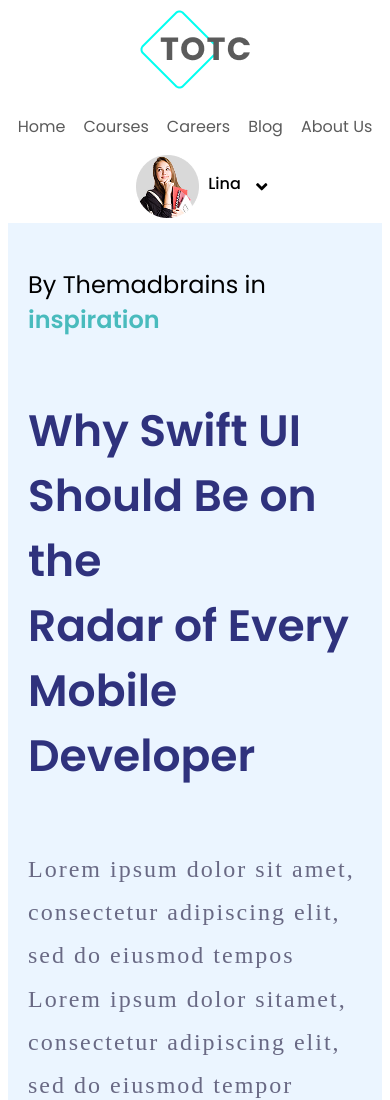
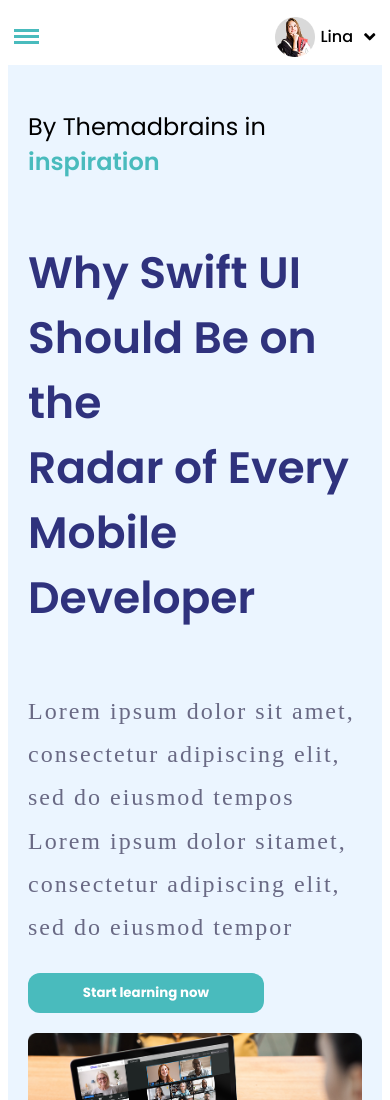
Before and after one commit to nadezhdaverkhovykh/TOTC-PLATFORM, a website built with Vite: page index.html in a window 390 px wide. Shown: the top 1100 px of the page. Built offline with nearby package versions, Linux system fonts and the light colour scheme.

Commit message:
Добавление бургер меню

```diff
--- a/index.html
+++ b/index.html
@@ -14,7 +14,9 @@
     <link rel="preconnect" href="https://fonts.gstatic.com" crossorigin />
     <meta name="viewport" content="width=device-width, initial-scale=1.0" />
     <title>TOTC PLATFORM</title>
+
     <link rel="stylesheet" href="./src/assets/style.css" />
+    <script defer src="./index.js"></script>
   </head>
   <body>
     <header class="header">
@@ -48,6 +50,40 @@
             </div>
           </div>
         </nav>
+        <!-- //mobile version -->
+        <div class="header__mobile">
+          <div class="header__mobileWrapper">
+            <button class="burger">
+              <span></span>
+              <span></span>
+              <span></span>
+            </button>
+            <div class="user">
+              <img
+                class="user__picture"
+                src="./src/assets/images/header/profile-picture.png"
+                alt="Фотография профиля"
+              />
+              <p class="user__name">Lina</p>
+              <button type="button" class="user__button">
+                <span>
+                  <img
+                    src="./src/assets/images/header/header-button.png"
+                    alt="Открыть дропдаун"
+                /></span>
+              </button>
+            </div>
+          </div>
+          <nav class="burgerMenu">
+            <ul>
+              <li><a href="#">Home</a></li>
+              <li><a href="#">Courses</a></li>
+              <li><a href="#">Careers</a></li>
+              <li><a href="#">Blog</a></li>
+              <li><a href="#">About Us</a></li>
+            </ul>
+          </nav>
+        </div>
       </div>
     </header>
     <main>
--- /dev/null
+++ b/index.js
@@ -0,0 +1,8 @@
+const burger = document.querySelector(".burger");
+const menu = document.querySelector(".burgerMenu");
+burger.addEventListener("click", (event) => {
+  menu.classList.toggle("active");
+  event.stopPropagation();
+});
+window.addEventListener("click", () => menu.classList.remove("active"));
+menu.addEventListener("click", (event) => event.stopPropagation());
--- a/src/assets/style.css
+++ b/src/assets/style.css
@@ -1,6 +1,9 @@
 .header .container {
   max-width: 1640px;
   margin: 0 auto;
+}
+.header .header__mobile {
+  display: none;
 }
 .header .nav {
   display: flex;
@@ -24,6 +27,7 @@
 .header .user {
   display: flex;
   justify-content: center;
+  align-items: center;
   gap: 18px;
   color: #5b5b5b;
   font-size: 22px;
@@ -73,21 +77,57 @@
   }
 }
 @media (max-width: 480px) {
-  .header .container {
-    padding-bottom: 5px;
+  .header .header__mobile {
+    display: block;
+  }
+  .header__mobileWrapper {
+    display: flex;
+    justify-content: space-between;
+  }
+  .header__mobileWrapper .user {
+    gap: 5px;
+    align-items: center;
+  }
+  .header__mobileWrapper .user__picture {
+    padding-left: 0px;
+    width: 60px;
+    height: 40px;
+  }
+  .header .burger {
+    display: flex;
+    flex-direction: column;
+    gap: 3px;
+    background: none;
+    border: none;
+    cursor: pointer;
+    justify-content: center;
+  }
+  .header .burger span {
+    width: 25px;
+    height: 3px;
+    background: #49bbbd;
+    display: block;
   }
   .header .nav {
-    flex-wrap: wrap;
+    display: none;
   }
-  .header .nav .header__wrapper {
-    flex-direction: column;
+  .burgerMenu {
+    display: none;
   }
-  .header .nav .header__menu {
+  .burgerMenu.active {
+    display: block;
+  }
+  .burgerMenu.active ul {
     padding-left: 0px;
-    gap: 18px;
   }
-  .header .user {
-    gap: 9px;
+  .burgerMenu.active li {
+    list-style: none;
+  }
+  .burgerMenu.active a {
+    text-decoration: none;
+    color: #5b5b5b;
+    font-size: 22px;
+    font-family: "Poppins", sans-serif;
   }
 }
 .hero {
--- a/src/scss/_header.scss
+++ b/src/scss/_header.scss
@@ -2,6 +2,9 @@
   .container {
     max-width: 1640px;
     margin: 0 auto;
+  }
+  .header__mobile {
+    display: none;
   }
   .nav {
     display: flex;
@@ -25,6 +28,7 @@
   .user {
     display: flex;
     justify-content: center;
+    align-items: center;
     gap: 18px;
     color: #5b5b5b;
     font-size: 22px;
@@ -81,23 +85,60 @@
 
 @media (max-width: 480px) {
   .header {
-    .container {
-      padding-bottom: 5px;
+    .header__mobile {
+      display: block;
+    }
+    &__mobileWrapper {
+      display: flex;
+      justify-content: space-between;
+
+      .user {
+        gap: 5px;
+        align-items: center;
+        &__picture {
+          padding-left: 0px;
+          width: 60px;
+          height: 40px;
+        }
+      }
+    }
+    .burger {
+      display: flex;
+      flex-direction: column;
+      gap: 3px;
+      background: none;
+      border: none;
+      cursor: pointer;
+      justify-content: center;
+
+      span {
+        width: 25px;
+        height: 3px;
+        background: #49bbbd;
+        display: block;
+      }
     }
     .nav {
-      flex-wrap: wrap;
+      display: none;
+    }
+  }
+  .burgerMenu {
+    display: none;
+  }
+  .burgerMenu.active {
+    display: block;
 
-      .header__wrapper {
-        flex-direction: column;
-      }
-
-      .header__menu {
-        padding-left: 0px;
-        gap: 18px;
-      }
+    ul {
+      padding-left: 0px;
     }
-    .user {
-      gap: 9px;
+    li {
+      list-style: none;
+    }
+    a {
+      text-decoration: none;
+      color: #5b5b5b;
+      font-size: 22px;
+      font-family: "Poppins", sans-serif;
     }
   }
 }
```
